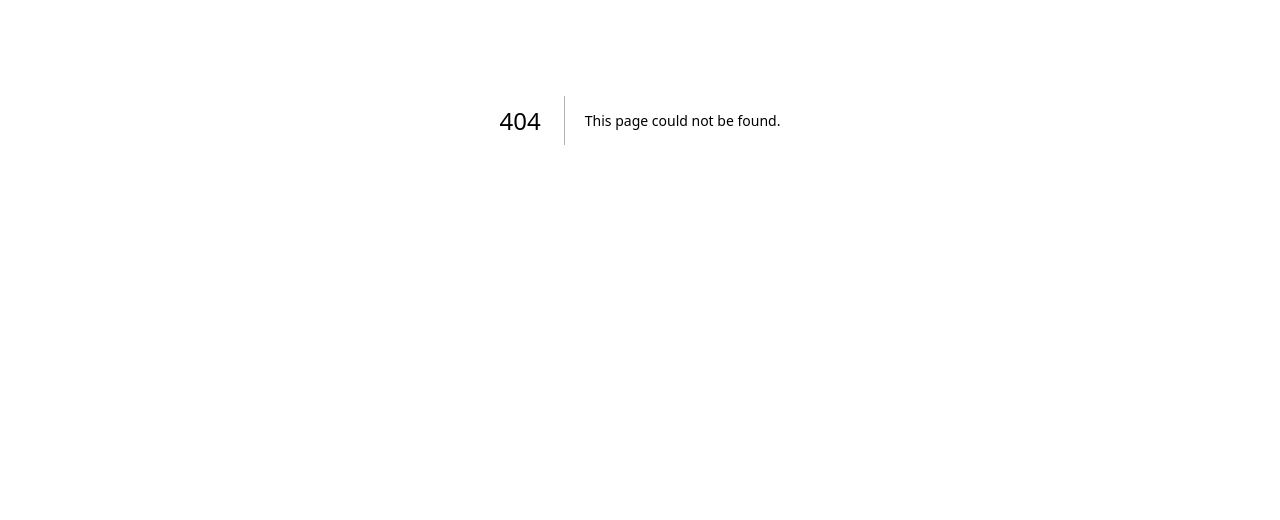
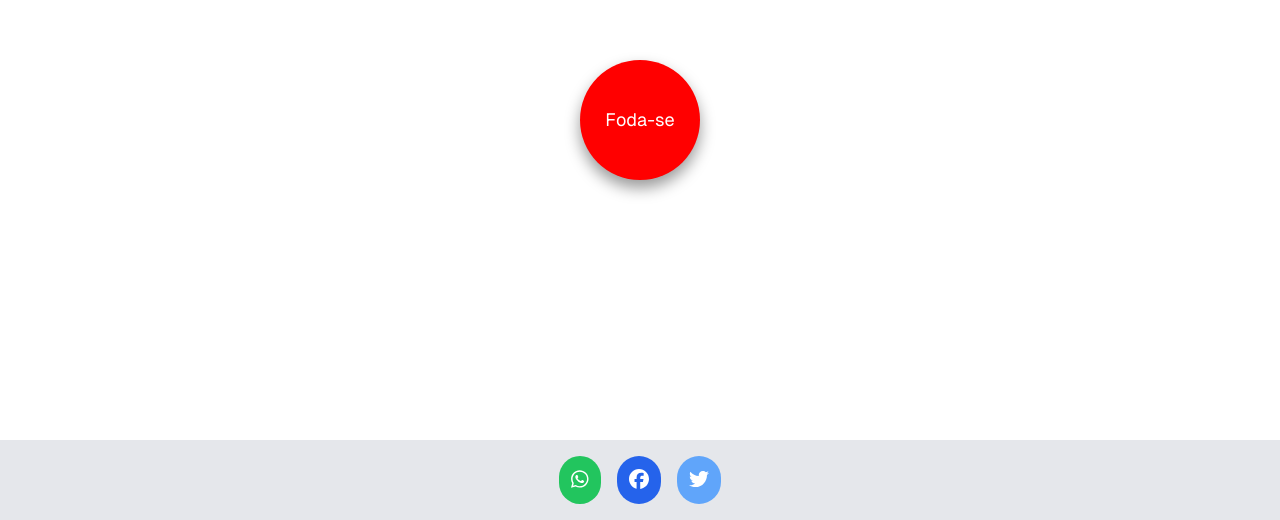
Before and after one commit to lucianovilela/botao, a Next.js app: page /page1 in a window 1280 px wide. Before the commit this address had no page. Shown: the part 280-800 px from the top of the page. Built offline with nearby package versions, Linux system fonts and the light colour scheme.

Commit message:
pagina de produtos

```diff
--- a/app/components/DialogBox.jsx
+++ b/app/components/DialogBox.jsx
@@ -1,4 +1,5 @@
 import React from 'react';
+import Link from 'next/link';
 
 const DialogBox = ({ isOpen, onClose, title, children, autoCloseTime = 5000 }) => {
   React.useEffect(() => {
@@ -27,7 +28,17 @@ const DialogBox = ({ isOpen, onClose, title, children, autoCloseTime = 5000 }) =
         <div className="mb-6 text-gray-900 dark:text-gray-200">
           {children}
         </div>
+        {/* Botões de controle */}
+        <div  className="flex justify-center ">
 
+          <div className="flex justify-start  space-x-4 mr-3">
+            <Link
+              className="px-4 py-2 bg-green-300 dark:bg-green-700 text-green-700 dark:text-green-200 rounded-md hover:bg-green-400 dark:hover:bg-green-600"
+              href={"/produtos"}
+            >
+              Produtos
+            </Link>
+          </div>
           {/* Botões de controle */}
           <div className="flex justify-end space-x-4">
             <button
@@ -39,6 +50,7 @@ const DialogBox = ({ isOpen, onClose, title, children, autoCloseTime = 5000 }) =
           </div>
         </div>
       </div>
+    </div>
 
   );
 };
--- /dev/null
+++ b/app/page1/page.jsx
@@ -0,0 +1,53 @@
+"use client"
+import { getRandomFrase } from '@/app/components/Frases';
+import React from 'react';
+
+import DialogBox from '@/app/components/DialogBox';
+import Footer from '@/app/components/Footer';
+
+
+const Botao = ({ clickHandle }) => {
+
+  return (
+    <div>
+
+      <button className="btn-redondo-volume" onClick={clickHandle}>
+        Foda-se
+      </button>
+    </div>
+  );
+};
+const Main = () => {
+  const [frase, setFrase] = React.useState("");
+  const [isDialogOpen, setIsDialogOpen] = React.useState(true);
+
+  const openDialog = () => setIsDialogOpen(true);
+  const closeDialog = () => setIsDialogOpen(false);
+
+  const clickHandle =  () => {
+    const f = getRandomFrase();
+    setFrase(f);
+    openDialog();
+  };
+  return (
+    <div className="container">
+      <div style={{ marginBotton: '4px' }}>
+        <Botao clickHandle={clickHandle} />
+      </div>
+      <DialogBox isOpen={isDialogOpen} onClose={closeDialog} title="Vida minimalista">
+        <p>{frase}</p>
+      </DialogBox>
+      <Footer />
+    </div>
+  );
+};
+
+
+
+export default function Home() {
+  return (
+    <div className="flex items-center justify-items-center min-h-screen p-8 pb-20 gap-16 sm:p-20 font-[family-name:var(--font-geist-sans)]">
+      <Main />
+    </div>
+  );
+}
```
Lines whose indentation alone changed are shown as unchanged.
